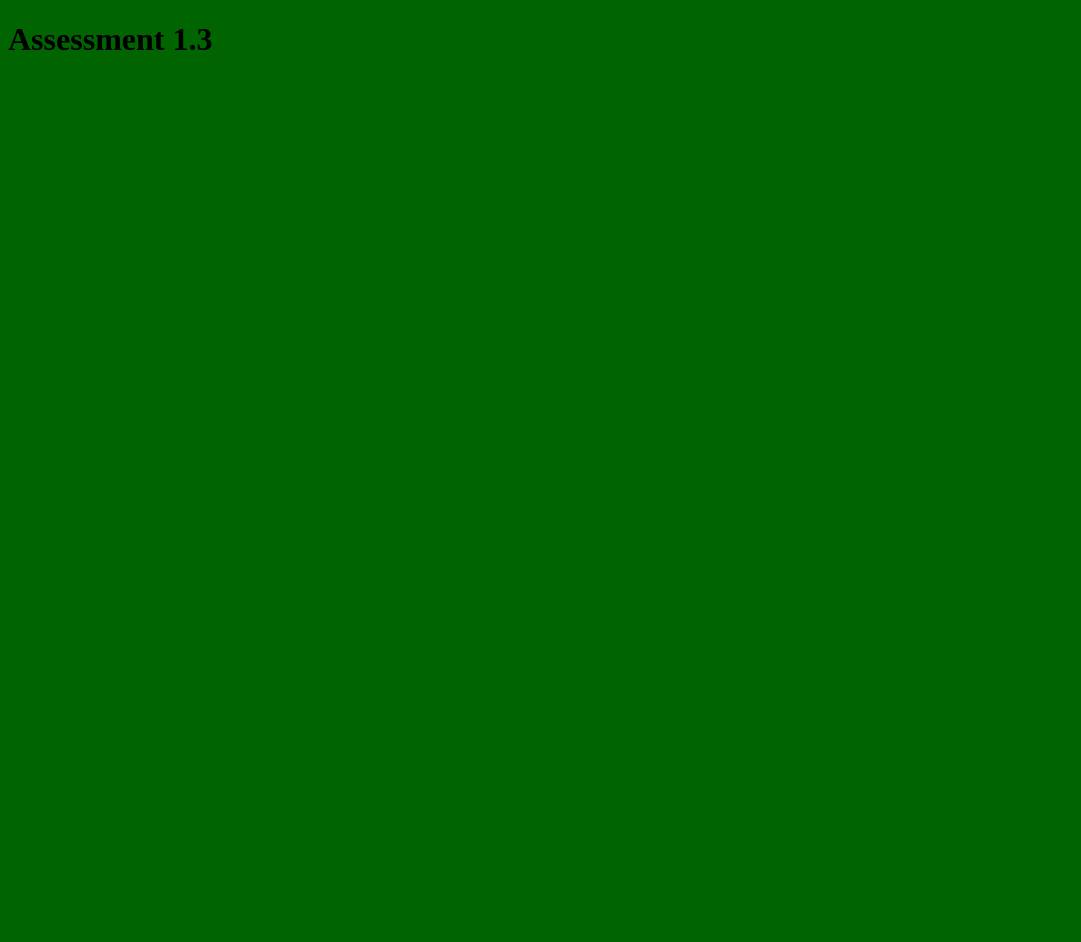
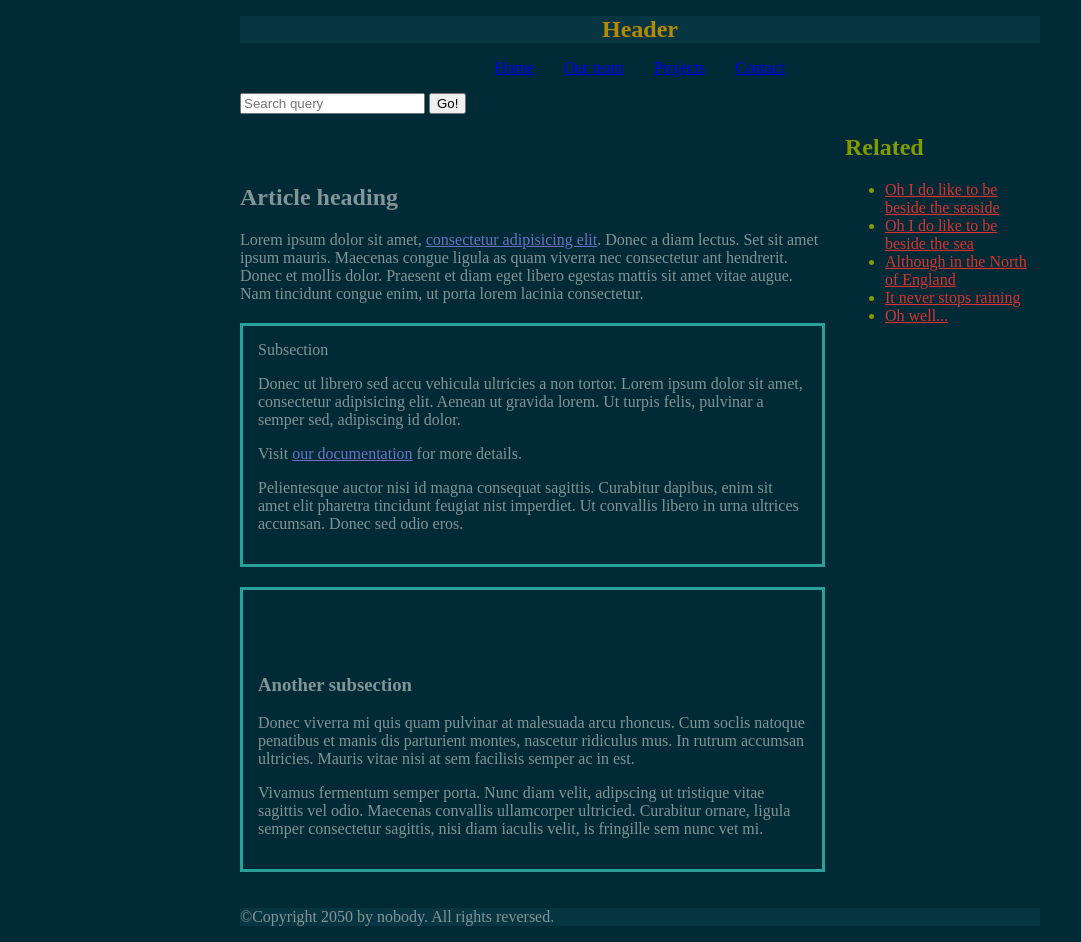
Before and after one commit to tatjana1117/assessment1-3, a plain HTML site: page index.html in a window 1280 px wide. Shown: the whole page, without its empty margins (0-1081 px from the left). Before the commit the page ends 800 px from the top, so only its background shows below. Drawn offline with Linux system fonts and the light colour scheme.

Commit message:
CSS styling layout for assignment 1.3
1. Defined color variables for text, background, and links.
2. Styled navigation bar with a background color and hover effects.
3. Added borders to articulate sections and subsections.
4. Styled the aside section with a different background color and padding.
5. Limited page width to 800px and centered content.
6. Positioned aside to the right of the page content.
7. Centered header and applied 150% font size, applying --c-yellow color.
8. Added 50px top padding to article headings.

```diff
--- a/index.html
+++ b/index.html
@@ -1,12 +1,80 @@
 <!DOCTYPE html>
-<html lang="en">
-<head> <link rel="stylesheet" href="style.css">
-    <meta charset="UTF-8">
-    <title>Assessment 1.3</title>
-</head>
-<body>
+<html>
+  <head>
+    <meta charset="utf-8">
 
-    <h1>Assessment 1.3 </h1>
+    <title>My page title</title>
+    <link rel="stylesheet" href="style.css">
+  </head>
 
-</body>
+  <body>
+    <!-- Here is our main header that is used across all the pages of our website -->
+
+    <header>
+      <h1>Header</h1>
+    </header>
+
+    <nav>
+      <ul>
+        <li><a href="#">Home</a></li>
+        <li><a href="#">Our team</a></li>
+        <li><a href="#">Projects</a></li>
+        <li><a href="#">Contact</a></li>
+      </ul>
+
+       <!-- A Search form is another common non-linear way to navigate through a website. -->
+
+       <form>
+         <input type="search" name="q" placeholder="Search query">
+         <input type="submit" value="Go!">
+       </form>
+     </nav>
+
+    <!-- Here is our page's main content -->
+    <main>
+
+      <!-- It contains an article -->
+      <article>
+        <h2>Article heading</h2>
+
+        <p>Lorem ipsum dolor sit amet, <a href="#">consectetur adipisicing elit</a>. Donec a diam lectus. Set sit amet ipsum mauris. Maecenas congue ligula as quam viverra nec consectetur ant hendrerit. Donec et mollis dolor. Praesent et diam eget libero egestas mattis sit amet vitae augue. Nam tincidunt congue enim, ut porta lorem lacinia consectetur.</p>
+        <div class="subsection"
+        <h3>Subsection</h3>
+
+        <p>Donec ut librero sed accu vehicula ultricies a non tortor. Lorem ipsum dolor sit amet, consectetur adipisicing elit. Aenean ut gravida lorem. Ut turpis felis, pulvinar a semper sed, adipiscing id dolor.</p>
+        Visit <a href="https://www.instagram.com/p/DU3ZQgBkZ08/">our documentation</a> for more details.
+        </p>
+
+        <p>Pelientesque auctor nisi id magna consequat sagittis. Curabitur dapibus, enim sit amet elit pharetra tincidunt feugiat nist imperdiet. Ut convallis libero in urna ultrices accumsan. Donec sed odio eros.</p>
+      </div>
+
+      <div class="subsection">
+        <h3>Another subsection</h3>
+        <p>Donec viverra mi quis quam pulvinar at malesuada arcu rhoncus. Cum soclis natoque penatibus et manis dis parturient montes, nascetur ridiculus mus. In rutrum accumsan ultricies. Mauris vitae nisi at sem facilisis semper ac in est.</p>
+        <p>Vivamus fermentum semper porta. Nunc diam velit, adipscing ut tristique vitae sagittis vel odio. Maecenas convallis ullamcorper ultricied. Curabitur ornare, ligula semper consectetur sagittis, nisi diam iaculis velit, is fringille sem nunc vet mi.</p>
+      </div>
+    </article>
+
+      <!-- the aside content can also be nested within the main content -->
+      <aside>
+        <h2>Related</h2>
+
+        <ul>
+          <li><a href="#">Oh I do like to be beside the seaside</a></li>
+          <li><a href="#">Oh I do like to be beside the sea</a></li>
+          <li><a href="#">Although in the North of England</a></li>
+          <li><a href="#">It never stops raining</a></li>
+          <li><a href="#">Oh well...</a></li>
+        </ul>
+      </aside>
+
+    </main>
+
+    <!-- And here is our main footer that is used across all the pages of our website -->
+
+    <footer>
+      <p>©Copyright 2050 by nobody. All rights reversed.</p>
+    </footer>
+
+  </body>
 </html>
--- a/style.css
+++ b/style.css
@@ -1,3 +1,89 @@
+:root {
+    --base-font-color: rgb(131,148,150);
+    --secondary-font-color: rgb(88,110,117);
+    --emphasised-font: rgb(147,161,161);
+
+    --c-background-color: rgb(0, 43, 54);
+    --c-background-highlights: rgb(7, 54, 66);
+
+    --c-yellow: rgb(181,137,0);
+    --c-orange: rgb(203,75,22);
+    --c-red: rgb(220,50,47);
+    --c-magenta: rgb(108,113,196);
+    --c-violet: rgb(108,113,196);
+    --c-blue: rgb(38,139,210);
+    --c-cyan: rgb(42,161,152);
+    --c-green: rgb(133,153,0);
+}
 body {
-    background-color: darkgreen;
+    background-color: var(--c-background-color);
 }
+header,
+main,
+footer {
+    color: var(--base-font-color);
+}
+header,
+footer {
+    background-color: var(--c-background-highlights);
+}
+article a {
+    color: var(--c-magenta);
+}
+a:hover {
+    color: var(--c-orange);
+}
+.subsection {
+    border: 3px solid var(--c-cyan);
+    padding: 15px;
+    margin: 20px 0;
+}
+header {
+    text-align: center;
+}
+
+header h1 {
+    font-size: 150%;
+    color: var(--c-yellow);
+}
+nav ul {
+    list-style: none;
+    padding: 0;
+}
+nav ul {
+    display: flex;
+    justify-content: center;
+    gap: 30px;
+}
+aside {
+    color: var(--c-green);
+}
+
+aside a {
+    color: var(--c-red);
+}
+
+aside a:hover {
+    color: var(--c-blue);
+}
+
+body {
+    max-width: 800px;
+    margin: 0 auto;
+}
+article h2,
+article h3 {
+    padding-top: 50px;
+}
+main {
+    display: flex;
+    gap: 20px;
+}
+
+article {
+    flex: 3;
+}
+
+aside {
+    flex: 1;
+}
```
